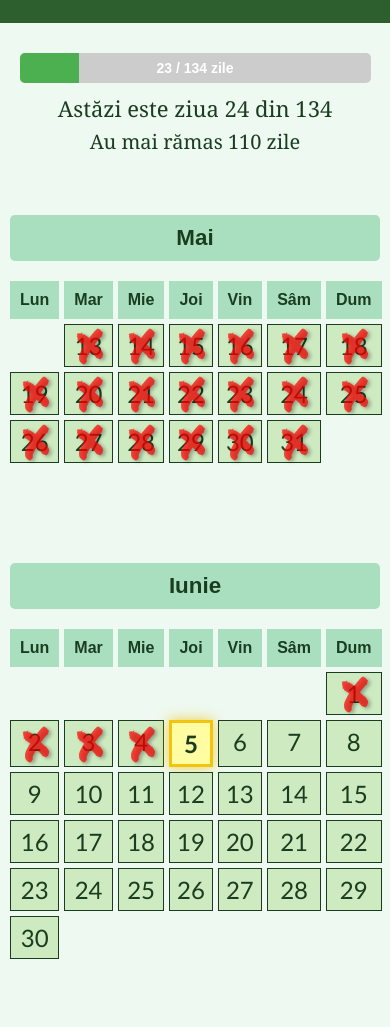
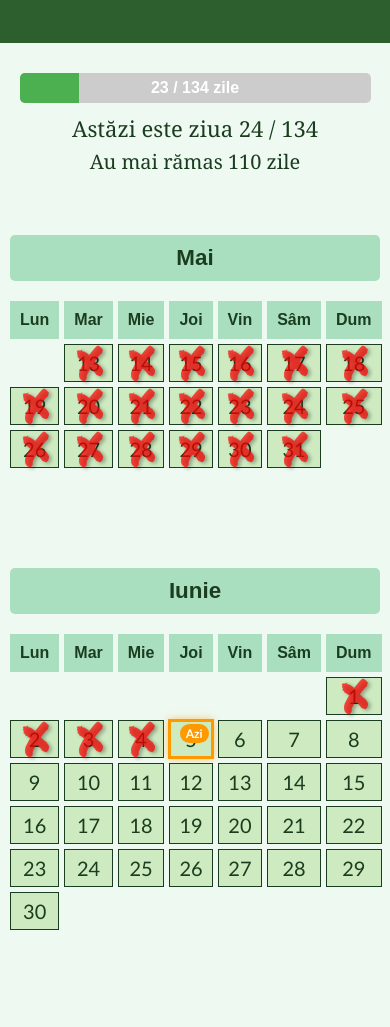
Before and after one commit to Adrian2393/CalendarAMR, a plain HTML site: page index.html in a window 390 px wide. Shown: the part 177-1204 px from the top of the page. Drawn offline with Linux system fonts and the light colour scheme.

Commit message:
Update index.html

```diff
--- a/index.html
+++ b/index.html
@@ -78,9 +78,22 @@
     }
 
     .day.today {
-      border: 3px solid #f1c40f;
-      background-color: #fffca2;
-      box-shadow: 0 0 12px rgba(241, 196, 15, 0.8);
+      outline: 3px solid #ff9900;
+      outline-offset: -2px;
+      box-shadow: 0 0 8px #ff9900aa;
+      position: relative;
+    }
+
+    .day.today::before {
+      content: "Azi";
+      position: absolute;
+      top: 3px;
+      right: 3px;
+      background-color: #ff9900;
+      color: white;
+      font-size: 12px;
+      padding: 2px 6px;
+      border-radius: 12px;
       font-weight: bold;
     }
 
@@ -145,21 +158,9 @@
     }
 
     @media (max-width: 600px) {
-      .calendar {
-        grid-template-columns: repeat(7, 1fr);
-      }
-
       .day {
         padding: 6px;
-        font-size: 24px;
-      }
-
-      .progress-bar-text {
-        font-size: 14px;
-      }
-
-      header h1 {
-        font-size: 1.5rem;
+        font-size: 20px;
       }
     }
   </style>
@@ -195,20 +196,24 @@
     today.setHours(0, 0, 0, 0);
 
     const totalDays = Math.floor((endDate - startDate) / (1000 * 60 * 60 * 24)) + 1;
-    const daysPassed = Math.floor((today - startDate) / (1000 * 60 * 60 * 24)); // zile trecute complet
+    const daysPassed = Math.floor((today - startDate) / (1000 * 60 * 60 * 24)); // zile încheiate
     const currentDay = daysPassed + 1; // ziua în curs
     const daysLeft = Math.max(0, totalDays - currentDay);
 
+    // Progres bar
     const percent = Math.min(100, Math.floor((daysPassed / totalDays) * 100));
     document.getElementById("progressBarInner").style.width = percent + "%";
     document.getElementById("progressBarText").textContent = `${daysPassed} / ${totalDays} zile`;
 
-    document.getElementById("currentDayInfo").textContent = `Astăzi este ziua ${currentDay} din ${totalDays}`;
+    // Info text sub bară
+    document.getElementById("currentDayInfo").textContent = `Astăzi este ziua ${currentDay} / ${totalDays}`;
     document.getElementById("countdown").textContent = `Au mai rămas ${daysLeft} zile`;
 
+    // Calendar
     const calendarContainer = document.getElementById("calendarContainer");
     const monthNames = ["Ianuarie", "Februarie", "Martie", "Aprilie", "Mai", "Iunie", "Iulie", "August", "Septembrie"];
     const weekdays = ["Lun", "Mar", "Mie", "Joi", "Vin", "Sâm", "Dum"];
+
     let date = new Date(startDate);
     let currentMonth = -1;
     let calendarGrid;
@@ -245,7 +250,7 @@
       dayBox.classList.add("day");
       dayBox.textContent = date.getDate();
 
-      if (date.getTime() < today.getTime()) {
+      if (date < today) {
         dayBox.classList.add("past");
       } else if (date.getTime() === today.getTime()) {
         dayBox.classList.add("today");
```
